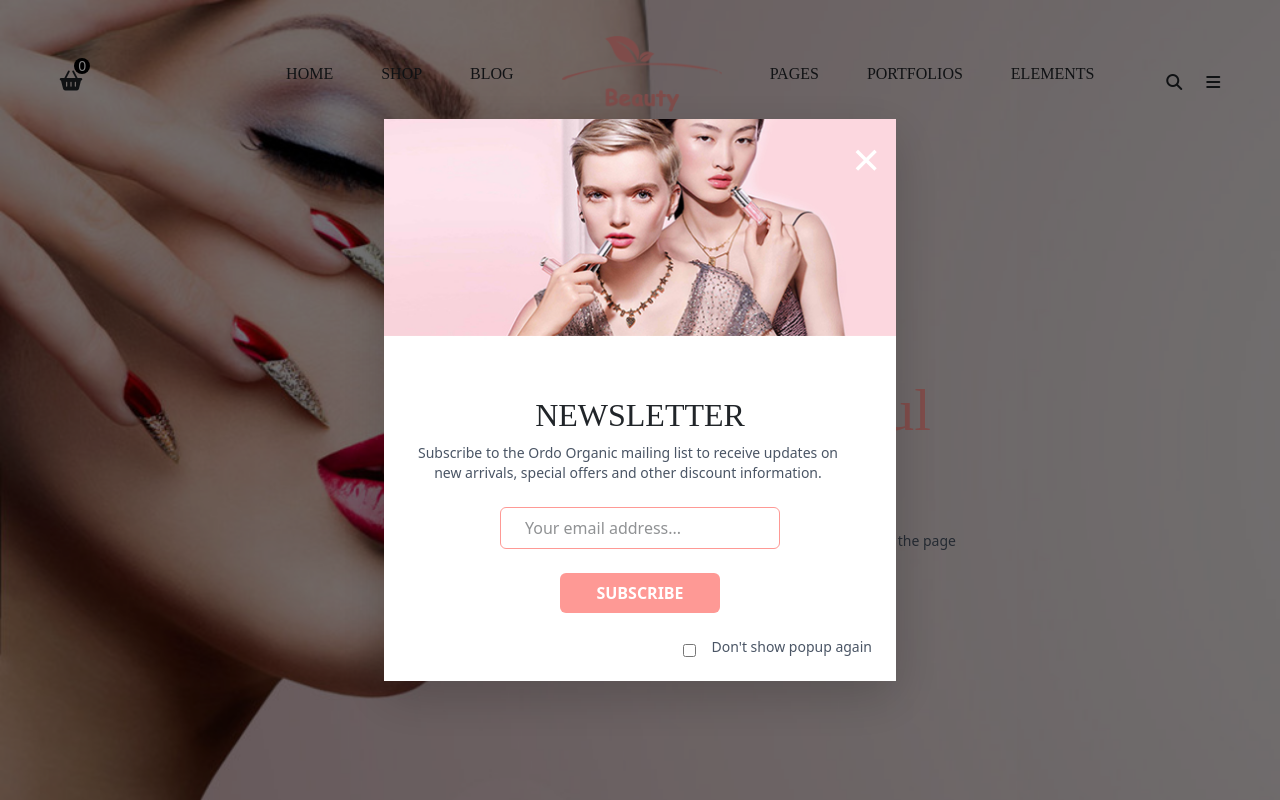
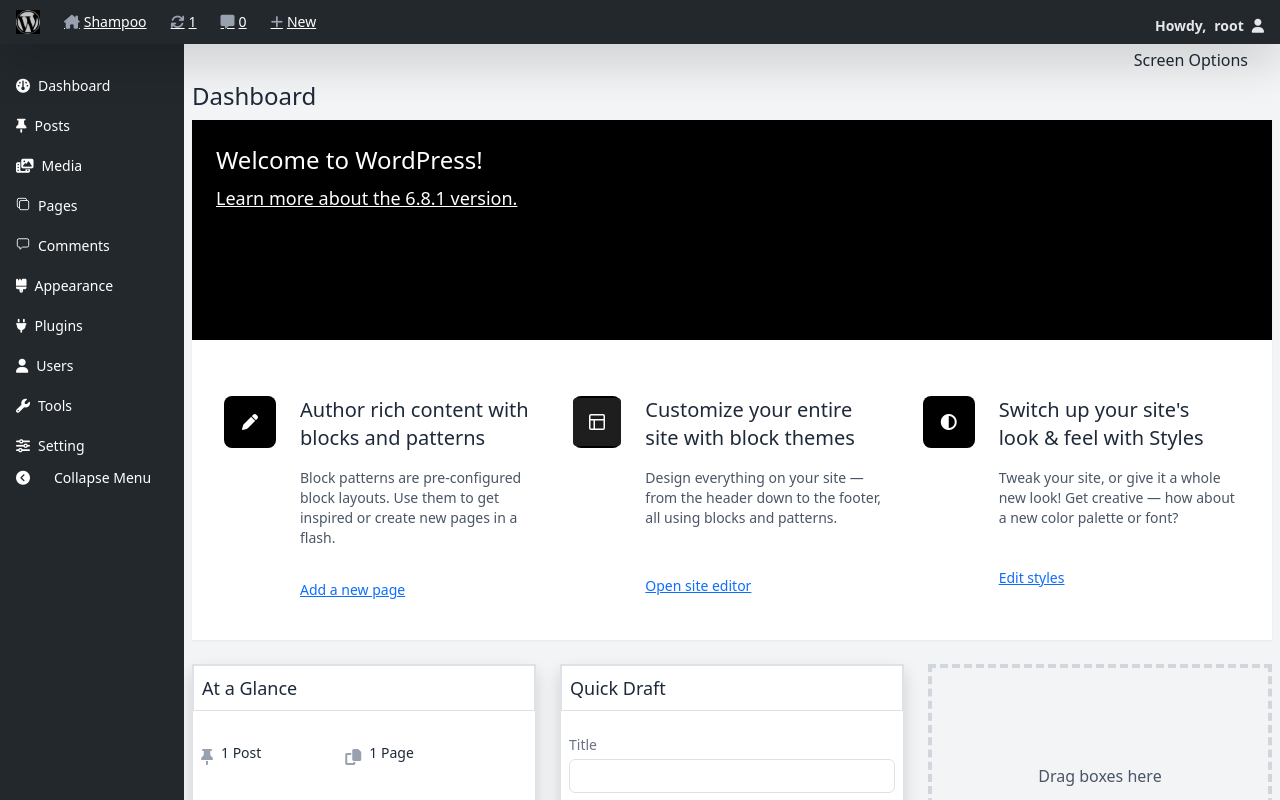
Before and after one commit to VANSHITAWEBEARL/ADMIN-PANAL, a React (Vite) app: page / in a window 1280 px wide. Shown: the top 800 px of the page. Built offline with nearby package versions, Linux system fonts and the light colour scheme.

Commit message:
Fix path to Home.jsx

```diff
--- a/src/App.jsx
+++ b/src/App.jsx
@@ -38,8 +38,8 @@
   return (
     <div>
       <Routes>
-        <Route path="/" element={<HOME/>} />
-        <Route path="/Dashbord" element={<Dashboard />} />
+        <Route path="/HOME" element={<HOME/>} />
+        <Route path="/" element={<Dashboard />} />
         <Route path="/Home" element={< Dashboard />} />
         <Route path="/GeneralSettings" element={<GeneralSettings />} />
         <Route path="/WritingSettings" element={<WritingSettings />} />
```
